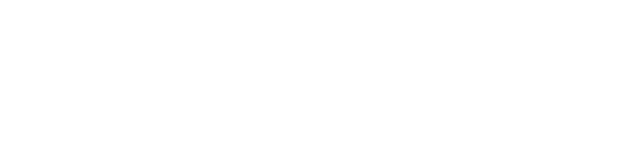
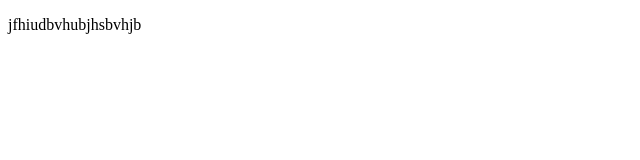
Before and after one commit to Saif932/MonProjetWeb, a plain HTML site: page index.html in a window 1280 px wide. Shown: the whole page, without its empty margins (0-640 px from the left). Drawn offline with Linux system fonts and the light colour scheme.

Commit message:
ajout ligne

```diff
--- a/index.html
+++ b/index.html
@@ -6,6 +6,6 @@
     <title>Document</title>
 </head>
 <body>
-
+    <p>jfhiudbvhubjhsbvhjb</p>
 </body>
 </html>
--- a/style.css
+++ /dev/null
@@ -1 +0,0 @@
-tyjftyjtfjftuyfukfkf
```
Also changed, not shown: 2 other files.
